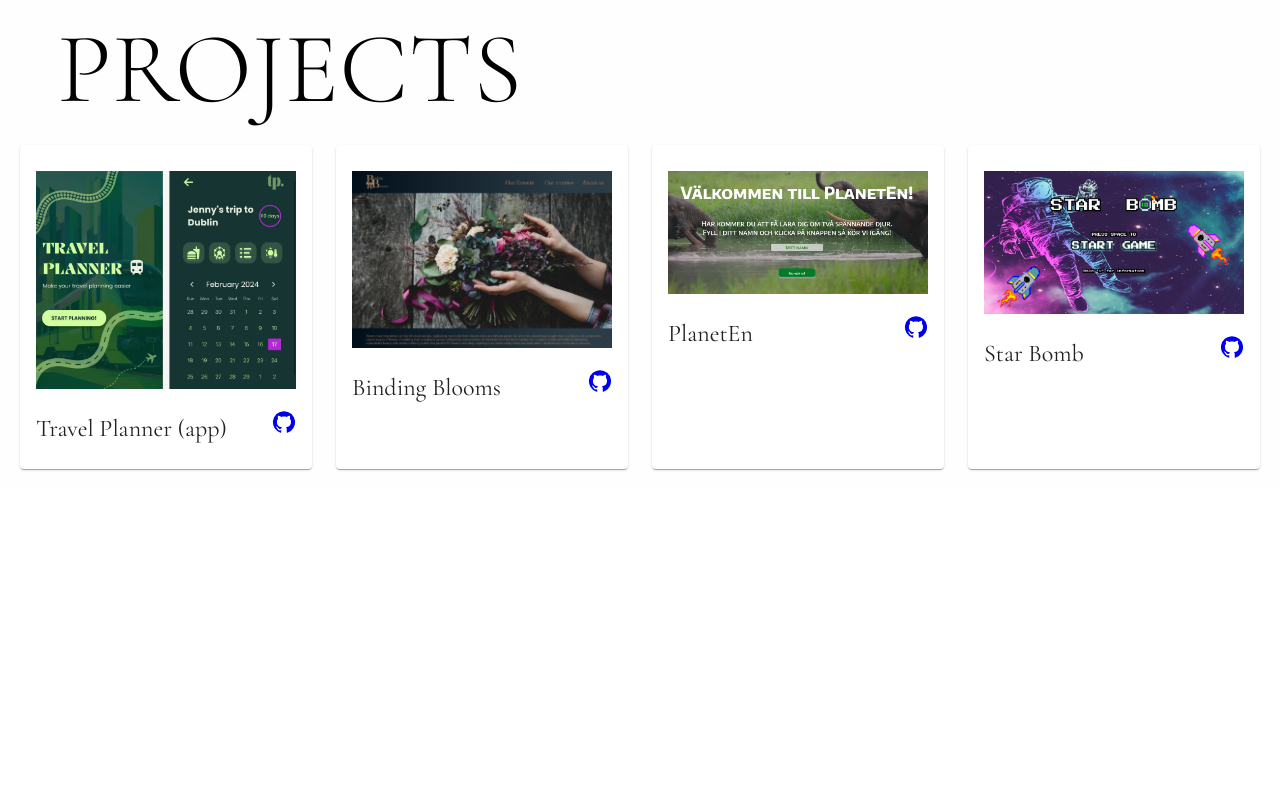
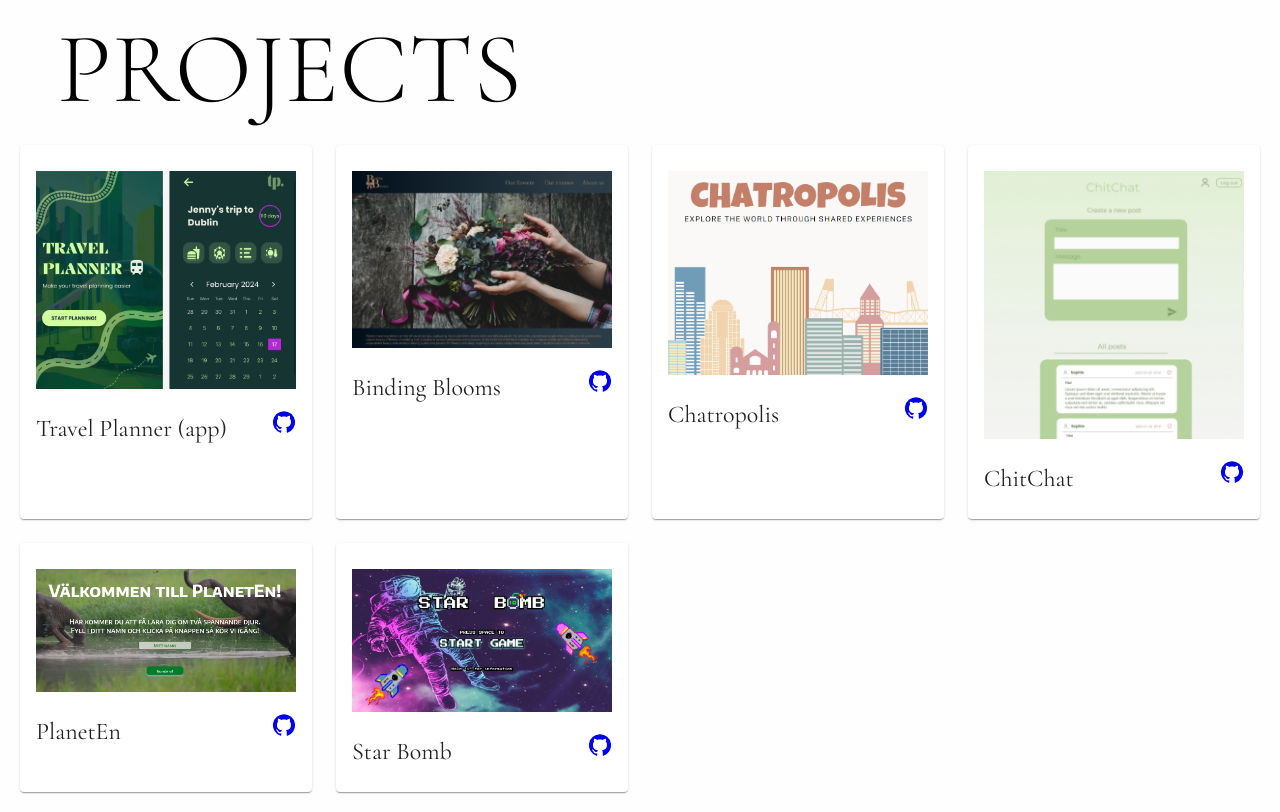
Before and after one commit to JennyWeij/JennyPortfolio, a React (Vite) app: page / in a window 1280 px wide. Shown: the part 2380-3192 px from the top of the page. Before the commit the page ends 2869 px from the top, so only its background shows below. Built offline with nearby package versions, Linux system fonts and the light colour scheme.

Commit message:
added projects and description to project for a future hover plan

```diff
--- a/src/Pages/Projects.tsx
+++ b/src/Pages/Projects.tsx
@@ -9,21 +9,38 @@ function Projects() {
   const projects = [
     {
       title: "Travel Planner (app)",
+      description: "",
       imagePath: "/images/TravelPlannerapp.jpg.png",
       githubLink: "https://github.com/JennyWeij/TravelApp",
     },
     {
       title: "Binding Blooms",
+      description: "",
       imagePath: "/images/BindingBlooms.png",
       githubLink: "https://github.com/JennyWeij/BindingBlooms",
     },
     {
+      title: "Chatropolis",
+      description: "",
+      imagePath: "/images/chatropolis.png",
+      githubLink: "https://github.com/JennyWeij/project-socket-chat",
+    },
+    {
+      title: "ChitChat",
+      description: "",
+      imagePath: "/images/chitchat.png",
+      githubLink:
+        "https://github.com/plugga-tech/react-express-user-content-ts-jenny-madde-jenny",
+    },
+    {
       title: "PlanetEn",
+      description: "",
       imagePath: "/images/PlanetEn.png",
       githubLink: "https://github.com/JennyWeij/PlanetEn-Javascript",
     },
     {
       title: "Star Bomb",
+      description: "",
       imagePath: "/images/StarBomb.png",
       githubLink: "https://github.com/JennyWeij/Star-Bomb-game",
     },
```
Also changed, not shown: public/images/chatropolis.png (added), public/images/chitchat.png (added).
